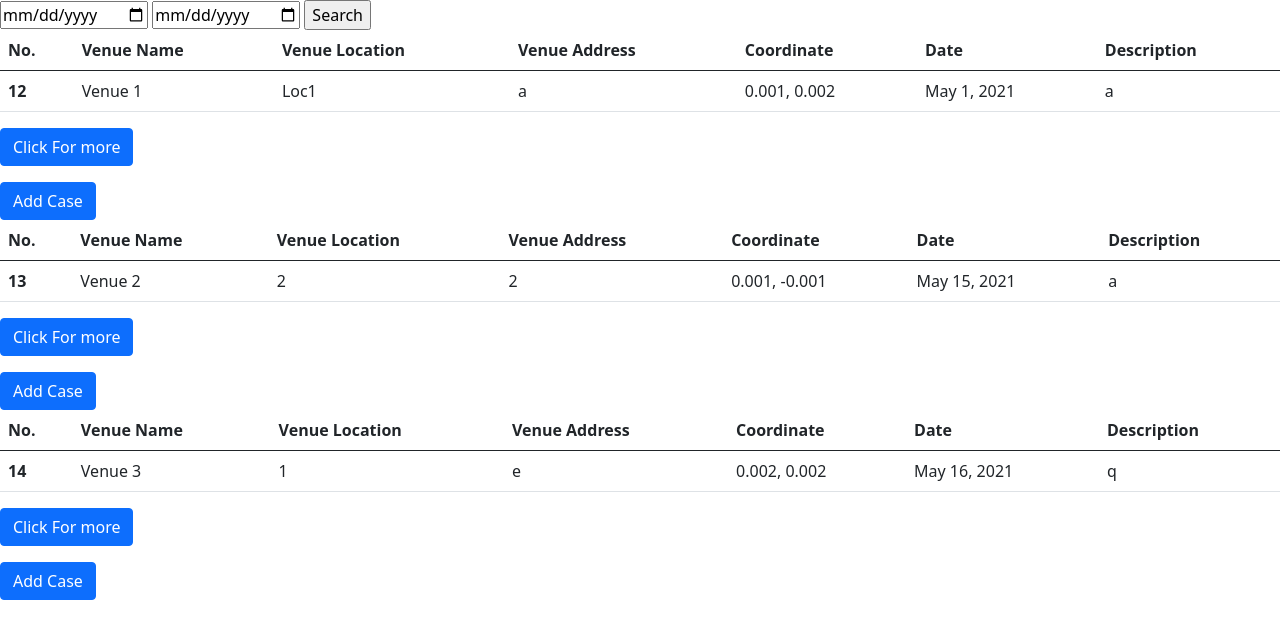
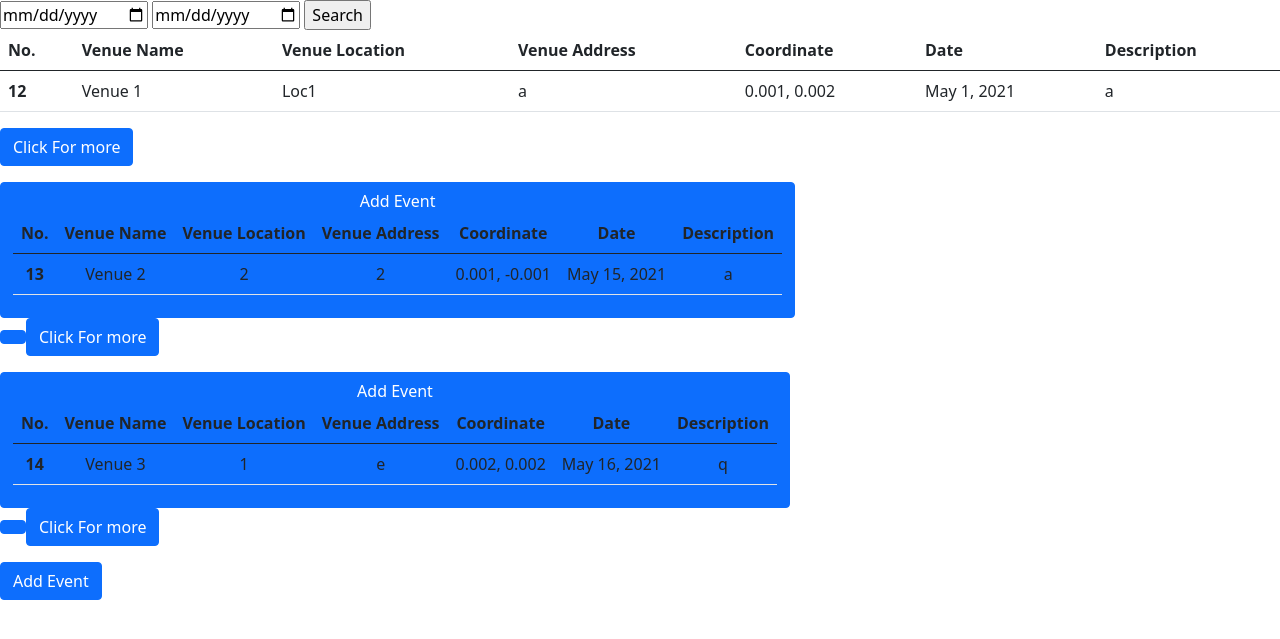
Before and after one commit to allcody/SSEFinderP, a Django app: template templates/search_by_date.html in a window 1280 px wide. Shown: the part 56-695 px from the top of the page. Run offline with Django 3.2, Linux system fonts and the light colour scheme; the template is opened without the code that fills it: values that come from a table or form of the project are taken from there, others are empty; data comes from the database, SQL or seed files in the repository; parts of the project's set-up code (start-up, migrations or seed data) failed here and were passed over.

Commit message:
minor change

```diff
--- a/templates/search_by_case.html
+++ b/templates/search_by_case.html
@@ -103,8 +103,8 @@
       </div>
     </div>
 
-    <button type="button" class="btn btn-primary" id={{case.id}}>Add Event</button>
-
+    <!-- <button type="button" class="btn btn-primary" id={{case.id}}>Add Event</button> -->
+    <a class="btn btn-primary" href='"addAttendance/"+"event"+case.case_number'>Add Event</button>
     <!-- <script>
       var btn = document.getElementsByClassName('btn btn-primary')
       btn.id = case.id
--- a/templates/search_by_date.html
+++ b/templates/search_by_date.html
@@ -109,13 +109,13 @@
       </div>
     </div>
 
-    <button type="button" class="btn btn-primary">Add Case</button>
-
-    <script>
+    <!-- <button type="button" class="btn btn-primary">Add Case</button> -->
+    <a class="btn btn-primary" href='"addAttendance/"+"case"+event.id'>Add Event</button>
+    <!-- <script>
       var btn = document.getElementsByClassName('btn btn-primary')
       btn.id = event.id
       btn.href = "addAttendance/" + "case" + event.id
-    </script>
+    </script> -->
     {% endfor %}
 
     <script src="https://cdn.jsdelivr.net/npm/bootstrap@5.0.0-beta3/dist/js/bootstrap.bundle.min.js" integrity="sha384-JEW9xMcG8R+pH31jmWH6WWP0WintQrMb4s7ZOdauHnUtxwoG2vI5DkLtS3qm9Ekf" crossorigin="anonymous"></script>
```
